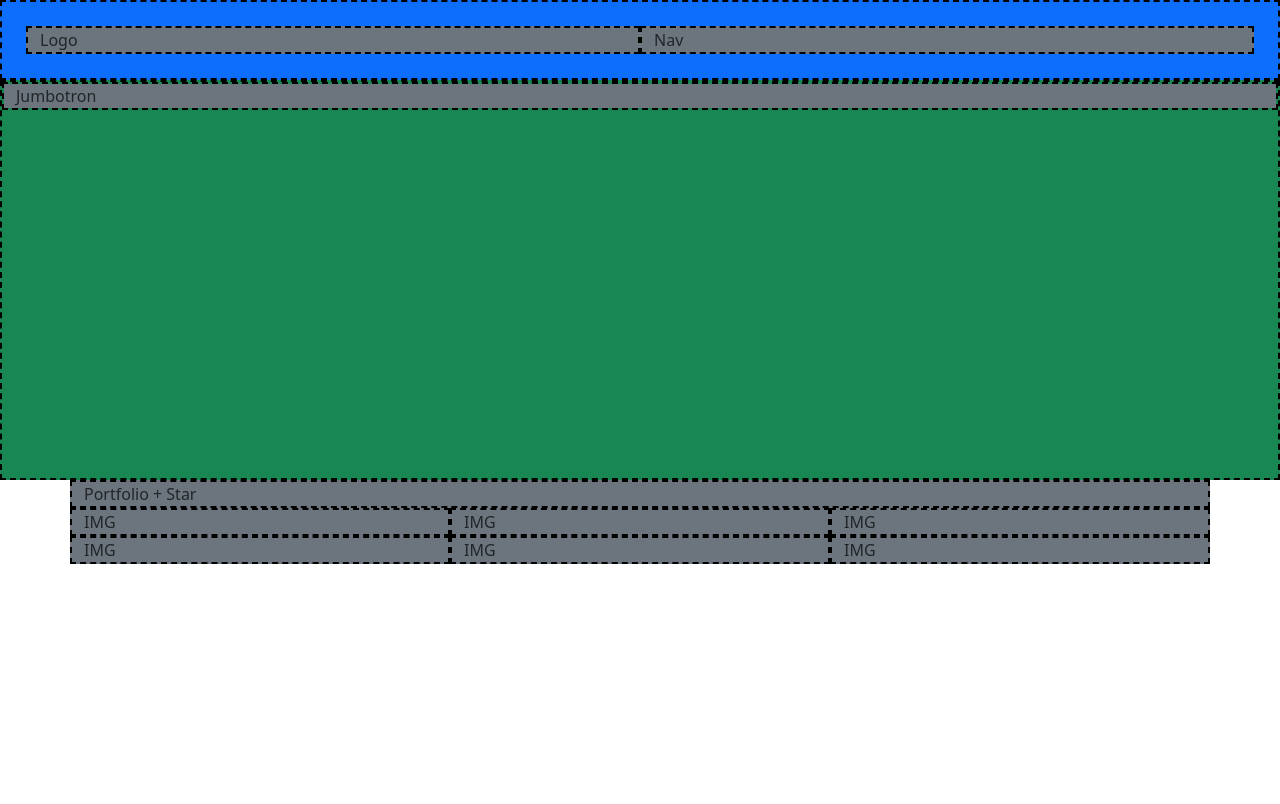
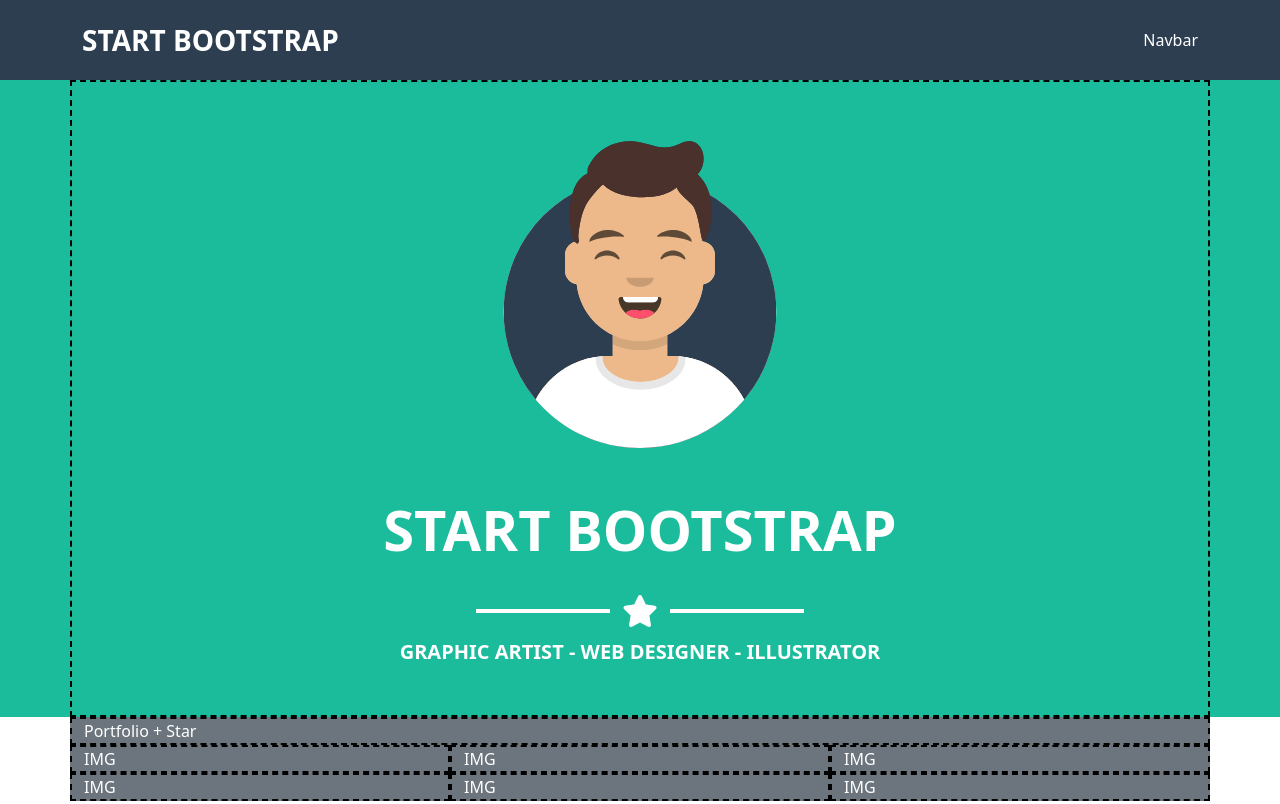
Before and after one commit to PasqualeDiMatteo/html-css-bootstrap-freelancer, a plain HTML site: page index.html in a window 1280 px wide. Shown: the top 804 px of the page. Drawn offline with nearby package versions, Linux system fonts and the light colour scheme.

Commit message:
added header and jumbotron

```diff
--- a/css/style.css
+++ b/css/style.css
@@ -1,5 +1,48 @@
+:root{
+    --header-footer-color: #2c3e50;
+    --main-color: #1abc9c;
+    --second-color: #3a546d;
+}
+
+body{
+    color: white;
+}
+
+/* Header */
+header{
+    background-color: var(--header-footer-color);
+    height: 80px;
+}
+
+/* Jumbotron */
+
+#jumbotron{
+    background-color: var(--main-color);
+}
+
+.fa-bars{
+    border: 1px solid white;
+    padding: 10px;
+    border-radius: 5px;
+}
+
+#jumbotron img{
+    width: 300px;
+}
+
+.star::after,
+.star::before{
+    content: '';
+    display: inline-block;
+    width: 12%;
+    border: 2px solid white;
+    vertical-align: 10px;
+}
+
+/* ! Remove */
+
 section{
-    height: 400px;
+    min-height:400px;
 }
 
 .my-border{
--- a/index.html
+++ b/index.html
@@ -6,6 +6,9 @@
     <meta http-equiv="X-UA-Compatible" content="IE=edge">
     <meta name="viewport" content="width=device-width, initial-scale=1.0">
     <meta name="Author" content="Pasquale Di Matteo">
+    <link rel='stylesheet' href='https://cdnjs.cloudflare.com/ajax/libs/font-awesome/6.4.0/css/all.min.css'
+        integrity='sha512-iecdLmaskl7CVkqkXNQ/ZH/XLlvWZOJyj7Yy7tcenmpD1ypASozpmT/E0iPtmFIB46ZmdtAc9eNBvH0H/ZpiBw=='
+        crossorigin='anonymous' />
     <link rel="stylesheet" href="https://cdn.jsdelivr.net/npm/bootstrap@5.2.3/dist/css/bootstrap.min.css">
     <link rel="stylesheet" href="css/style.css">
     <title>Bootstrap Freelancer</title>
@@ -15,21 +18,28 @@
 
     <!-- Header -->
 
-    <header class="bg-primary p-4 my-border">
-       <div class="container-fluid">
-        <div class="row bg-secondary">
-            <div class="col-6 my-border">Logo</div>
-            <div class="col-6 my-border">Nav</div>
+    <header class="p-2">
+       <div class="container h-100">
+        <div class="row h-100 align-items-center">
+            <div class="col-6 fs-3 fw-bold">START BOOTSTRAP</div>
+            <div class="col-6 text-end">Navbar</div>
         </div>
        </div>
     </header>
 
     <!-- Jumbotron -->
 
-    <section id="Jumbotron" class="bg-success my-border">
-        <div class="container-fluid">
-            <div class="row my-border">
-                <div class="col-12 bg-secondary">Jumbotron</div>
+    <section id="jumbotron">
+        <div class="container">
+            <div class="row my-border justify-content-center text-center">
+                <div class="col-12 py-5">
+                    <img src="img/avatar.svg" alt="Avatar" class="fluid-img">
+                </div>
+                <h1 class="display-4 fw-bold pb-4">START BOOTSTRAP</h1>
+                <div class="star">
+                    <i class="fa-solid fa-star fa-2x px-2 " style="color: #ffffff;"></i>
+                </div>
+                <p class="fw-semibold fs-5 pt-2 mb-5">GRAPHIC ARTIST - WEB DESIGNER - ILLUSTRATOR</p>
             </div>
         </div>
     </section>
```
